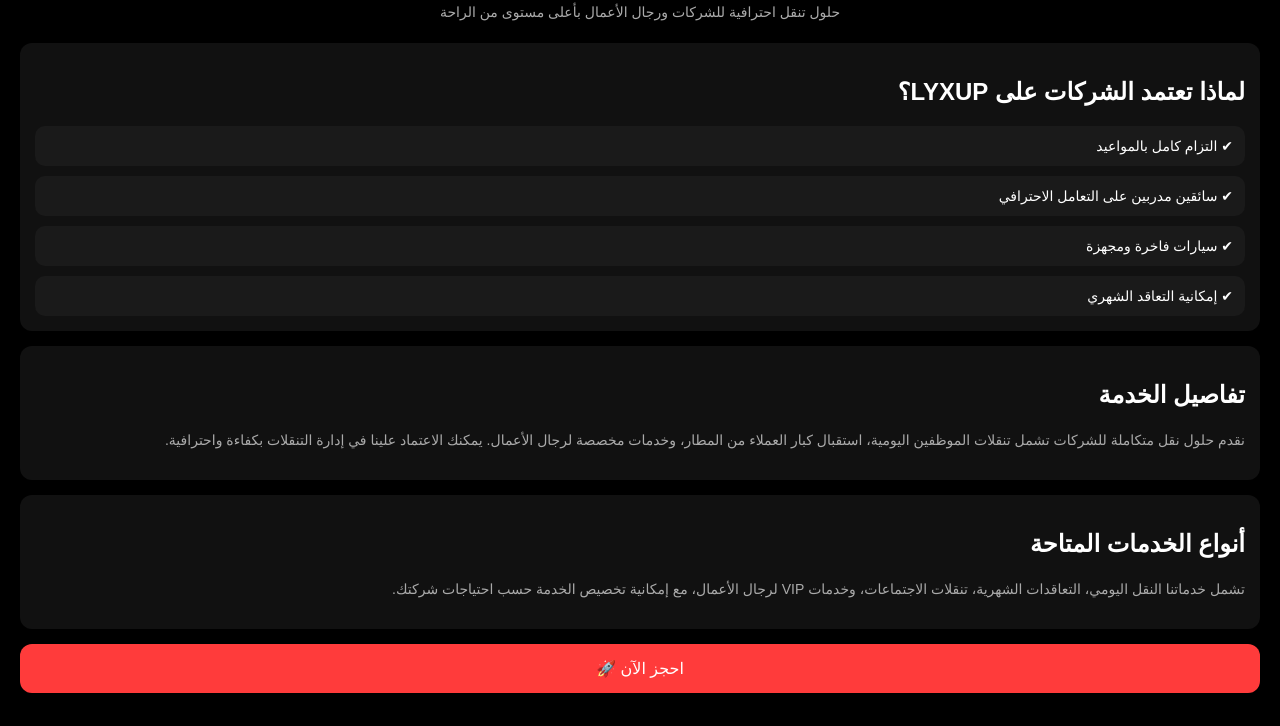
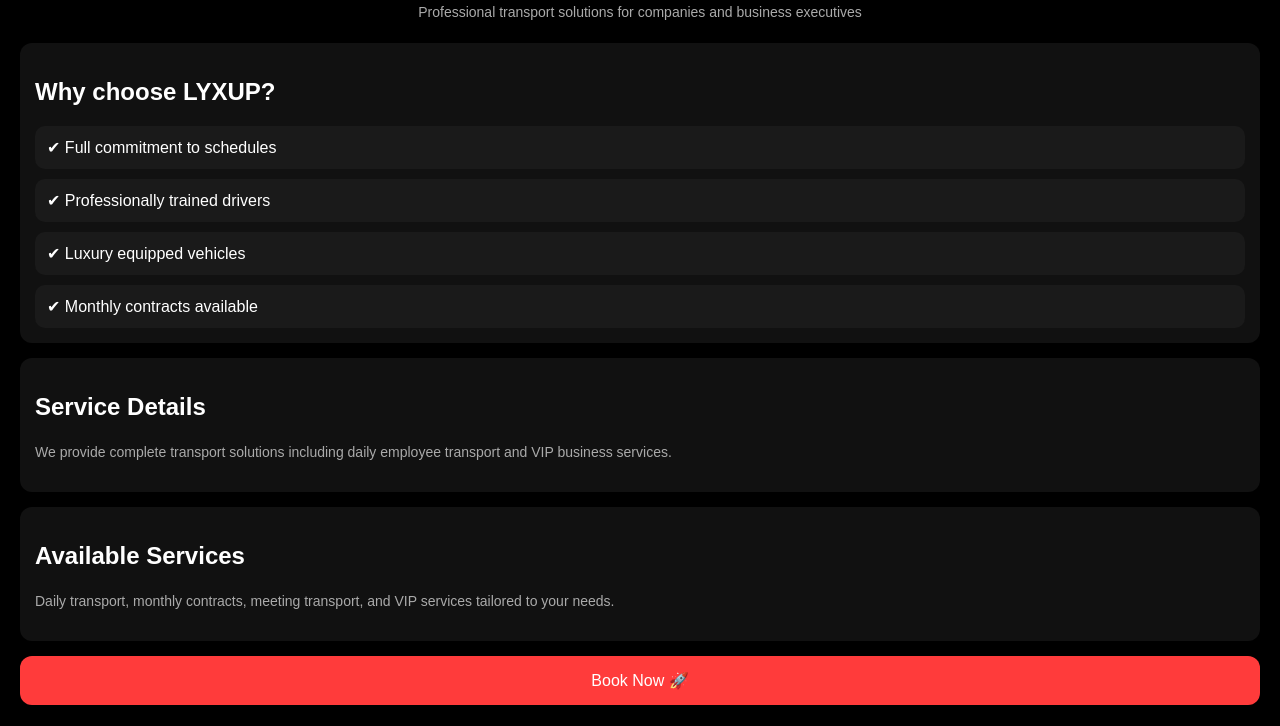
Before and after one commit to Center-usa/lyxup, a website: page public/corporate.html in a window 1280 px wide. Shown: the part 74-800 px from the top of the page. Drawn offline with Linux system fonts and the light colour scheme.

Commit message:
Update corporate.html

```diff
--- a/public/corporate.html
+++ b/public/corporate.html
@@ -5,130 +5,44 @@
 <meta charset="UTF-8">
 <meta name="viewport" content="width=device-width, initial-scale=1.0">
 
-<title>خدمات نقل الشركات | تنقلات رجال الأعمال بسيارات فاخرة | LYXUP</title>
+<title id="pageTitle">نقل الشركات | LYXUP</title>
 
-<meta name="description" content="احجز خدمة نقل للشركات وتنقلات رجال الأعمال بسيارات فاخرة وسائقين محترفين. حلول نقل مرنة للشركات مع LYXUP.">
+<meta name="description" id="metaDesc" content="خدمات نقل احترافية للشركات وتنقلات رجال الأعمال بسيارات فاخرة.">
 
 <meta name="robots" content="index, follow">
 
-<link rel="canonical" href="https://yourdomain.com/corporate-transport">
+<link rel="canonical" href="https://lyxup.app/corporate-transport">
 
-<!-- Open Graph -->
-<meta property="og:title" content="نقل الشركات | LYXUP">
-<meta property="og:description" content="خدمات نقل احترافية للشركات وتنقلات يومية لرجال الأعمال.">
+<meta property="og:title" id="ogTitle" content="نقل الشركات | LYXUP">
+<meta property="og:description" id="ogDesc" content="خدمات نقل احترافية للشركات وتنقلات يومية لرجال الأعمال.">
 <meta property="og:type" content="website">
-<meta property="og:url" content="https://yourdomain.com/corporate-transport">
+<meta property="og:url" content="https://lyxup.app/corporate-transport">
 
 <meta http-equiv="X-UA-Compatible" content="IE=edge">
 
-<!-- 🔥 SCHEMA -->
 <script type="application/ld+json">
 {
   "@context": "https://schema.org",
   "@type": "LocalBusiness",
   "name": "LYXUP",
-  "url": "https://yourdomain.com",
+  "url": "https://lyxup.app",
   "telephone": "+201202712711",
   "areaServed": {
     "@type": "Place",
     "name": "Egypt"
-  },
-  "hasOfferCatalog": {
-    "@type": "OfferCatalog",
-    "name": "خدمات الشركات",
-    "itemListElement": [
-      {
-        "@type": "Offer",
-        "itemOffered": {
-          "@type": "Service",
-          "name": "نقل الشركات",
-          "description": "خدمة تنقلات احترافية للشركات تشمل نقل الموظفين ورجال الأعمال بسيارات فاخرة."
-        }
-      }
-    ]
   }
 }
 </script>
 
 <style>
-body {
-    margin: 0;
-    font-family: Arial;
-    background: #000;
-    color: #fff;
-    padding: 20px;
-}
-
-.header {
-    text-align: center;
-    margin-bottom: 20px;
-}
-
-h1 {
-    font-size: 22px;
-    margin-bottom: 10px;
-}
-
-p {
-    color: #aaa;
-    font-size: 14px;
-    line-height: 1.6;
-}
-
-.section {
-    background: #111;
-    padding: 15px;
-    border-radius: 12px;
-    margin-bottom: 15px;
-}
-
-.btn {
-    display: block;
-    text-align: center;
-    background: #ff3b3b;
-    padding: 15px;
-    border-radius: 12px;
-    color: white;
-    text-decoration: none;
-    font-size: 16px;
-    margin-top: 15px;
-    transition: 0.3s;
-}
-
-.btn:hover {
-    background: #ff1f1f;
-}
-
-.btn:active {
-    transform: scale(0.97);
-}
-
-.features {
-    display: flex;
-    flex-direction: column;
-    gap: 10px;
-}
-
-.feature {
-    background: #1a1a1a;
-    padding: 12px;
-    border-radius: 10px;
-    font-size: 14px;
-}
-
-@media (max-width: 480px) {
-    h1 {
-        font-size: 18px;
-    }
-
-    p {
-        font-size: 13px;
-    }
-
-    .feature {
-        font-size: 13px;
-    }
-}
+body {margin:0;font-family:Arial;background:#000;color:#fff;padding:20px;}
+.header {text-align:center;margin-bottom:20px;}
+h1 {font-size:22px;margin-bottom:10px;}
+p {color:#aaa;font-size:14px;line-height:1.6;}
+.section {background:#111;padding:15px;border-radius:12px;margin-bottom:15px;}
+.btn {display:block;text-align:center;background:#ff3b3b;padding:15px;border-radius:12px;color:white;text-decoration:none;margin-top:15px;}
+.features {display:flex;flex-direction:column;gap:10px;}
+.feature {background:#1a1a1a;padding:12px;border-radius:10px;}
 </style>
 
 </head>
@@ -136,39 +50,138 @@ p {
 <body>
 
 <div class="header">
-    <h1>💼 خدمات نقل الشركات</h1>
-    <p>حلول تنقل احترافية للشركات ورجال الأعمال بأعلى مستوى من الراحة</p>
+    <h1 id="title"></h1>
+    <p id="subtitle"></p>
 </div>
 
 <div class="section">
-    <h2>لماذا تعتمد الشركات على LYXUP؟</h2>
+    <h2 id="whyTitle"></h2>
 
     <div class="features">
-        <div class="feature">✔ التزام كامل بالمواعيد</div>
-        <div class="feature">✔ سائقين مدربين على التعامل الاحترافي</div>
-        <div class="feature">✔ سيارات فاخرة ومجهزة</div>
-        <div class="feature">✔ إمكانية التعاقد الشهري</div>
+        <div class="feature" id="f1"></div>
+        <div class="feature" id="f2"></div>
+        <div class="feature" id="f3"></div>
+        <div class="feature" id="f4"></div>
     </div>
 </div>
 
 <div class="section">
-    <h2>تفاصيل الخدمة</h2>
-    <p>
-        نقدم حلول نقل متكاملة للشركات تشمل تنقلات الموظفين اليومية،
-        استقبال كبار العملاء من المطار، وخدمات مخصصة لرجال الأعمال.
-        يمكنك الاعتماد علينا في إدارة التنقلات بكفاءة واحترافية.
-    </p>
+    <h2 id="detailsTitle"></h2>
+    <p id="detailsText"></p>
 </div>
 
 <div class="section">
-    <h2>أنواع الخدمات المتاحة</h2>
-    <p>
-        تشمل خدماتنا النقل اليومي، التعاقدات الشهرية، تنقلات الاجتماعات،
-        وخدمات VIP لرجال الأعمال، مع إمكانية تخصيص الخدمة حسب احتياجات شركتك.
-    </p>
+    <h2 id="servicesTitle"></h2>
+    <p id="servicesText"></p>
 </div>
 
-<a href="/" class="btn">احجز الآن 🚀</a>
+<a href="/" class="btn" id="ctaBtn"></a>
+
+<script>
+
+let lang = localStorage.getItem("lang") || "en";
+
+const translations = {
+
+  ar: {
+    title: "💼 خدمات نقل الشركات",
+    subtitle: "حلول تنقل احترافية للشركات ورجال الأعمال بأعلى مستوى من الراحة",
+
+    whyTitle: "لماذا تعتمد الشركات على LYXUP؟",
+    f1: "✔ التزام كامل بالمواعيد",
+    f2: "✔ سائقين مدربين على التعامل الاحترافي",
+    f3: "✔ سيارات فاخرة ومجهزة",
+    f4: "✔ إمكانية التعاقد الشهري",
+
+    detailsTitle: "تفاصيل الخدمة",
+    detailsText: "نقدم حلول نقل متكاملة تشمل تنقلات الموظفين اليومية واستقبال كبار العملاء وخدمات رجال الأعمال.",
+
+    servicesTitle: "أنواع الخدمات",
+    servicesText: "النقل اليومي، التعاقدات الشهرية، تنقلات الاجتماعات، وخدمات VIP مع إمكانية تخصيص الخدمة.",
+
+    cta: "احجز الآن 🚀",
+
+    metaTitle: "نقل الشركات | LYXUP",
+    metaDesc: "احجز خدمات نقل احترافية للشركات وتنقلات رجال الأعمال بسهولة."
+  },
+
+  en: {
+    title: "💼 Corporate Transport",
+    subtitle: "Professional transport solutions for companies and business executives",
+
+    whyTitle: "Why choose LYXUP?",
+    f1: "✔ Full commitment to schedules",
+    f2: "✔ Professionally trained drivers",
+    f3: "✔ Luxury equipped vehicles",
+    f4: "✔ Monthly contracts available",
+
+    detailsTitle: "Service Details",
+    detailsText: "We provide complete transport solutions including daily employee transport and VIP business services.",
+
+    servicesTitle: "Available Services",
+    servicesText: "Daily transport, monthly contracts, meeting transport, and VIP services tailored to your needs.",
+
+    cta: "Book Now 🚀",
+
+    metaTitle: "Corporate Transport | LYXUP",
+    metaDesc: "Book professional corporate transport services with luxury cars and expert drivers."
+  },
+
+  es: {
+    title: "💼 Transporte Corporativo",
+    subtitle: "Soluciones de transporte profesional para empresas y ejecutivos",
+
+    whyTitle: "¿Por qué elegir LYXUP?",
+    f1: "✔ Compromiso total con los horarios",
+    f2: "✔ Conductores profesionales",
+    f3: "✔ Vehículos de lujo",
+    f4: "✔ Contratos mensuales disponibles",
+
+    detailsTitle: "Detalles del servicio",
+    detailsText: "Ofrecemos soluciones completas de transporte para empresas y ejecutivos.",
+
+    servicesTitle: "Servicios disponibles",
+    servicesText: "Transporte diario, contratos mensuales y servicios VIP personalizados.",
+
+    cta: "Reservar ahora 🚀",
+
+    metaTitle: "Transporte Corporativo | LYXUP",
+    metaDesc: "Reserva servicios de transporte corporativo con coches de lujo y conductores profesionales."
+  }
+
+};
+
+// تطبيق الترجمة
+const t = translations[lang];
+
+document.getElementById("title").innerText = t.title;
+document.getElementById("subtitle").innerText = t.subtitle;
+
+document.getElementById("whyTitle").innerText = t.whyTitle;
+document.getElementById("f1").innerText = t.f1;
+document.getElementById("f2").innerText = t.f2;
+document.getElementById("f3").innerText = t.f3;
+document.getElementById("f4").innerText = t.f4;
+
+document.getElementById("detailsTitle").innerText = t.detailsTitle;
+document.getElementById("detailsText").innerText = t.detailsText;
+
+document.getElementById("servicesTitle").innerText = t.servicesTitle;
+document.getElementById("servicesText").innerText = t.servicesText;
+
+document.getElementById("ctaBtn").innerText = t.cta;
+
+// SEO
+document.title = t.metaTitle;
+document.getElementById("metaDesc").setAttribute("content", t.metaDesc);
+document.getElementById("ogTitle").setAttribute("content", t.metaTitle);
+document.getElementById("ogDesc").setAttribute("content", t.metaDesc);
+
+// الاتجاه
+document.documentElement.dir = lang === "ar" ? "rtl" : "ltr";
+document.documentElement.lang = lang;
+
+</script>
 
 </body>
 </html>
```
